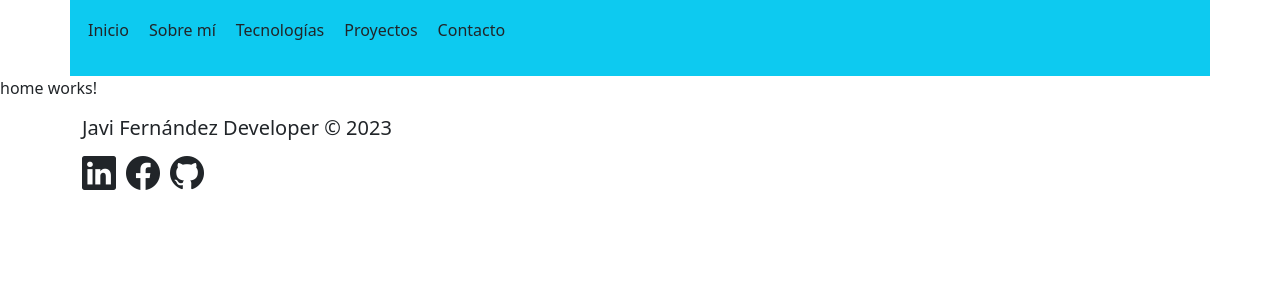
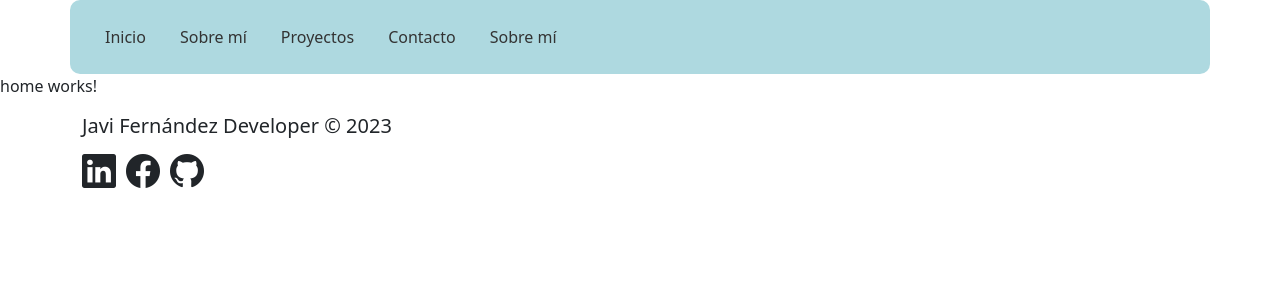
Before and after one commit to javifer89/Portfolio, an Angular app: page / in a window 1280 px wide. Shown: the top 300 px of the page. Built offline with nearby package versions, Linux system fonts and the light colour scheme.

Commit message:
header/navbar generado con estilos y TS

```diff
--- a/src/app/components/header/header.component.css
+++ b/src/app/components/header/header.component.css
@@ -1,4 +1,39 @@
- li {
-    margin: 10px;
-    list-style: none;
+.container {
+    justify-content: center;
+    align-items: center;
+    width: 100%;
+    background-color: var(--azulClaro);
+    border-radius: 10px;
 }
+.row{
+    align-items: center;
+
+}
+.navbar {
+    /* background-color: transparent; */
+    color: #333;
+    padding: 10px;
+    flex-wrap: nowrap;
+    display: flex;
+    width: 100%;
+    justify-content: space-between;
+}
+.navbar ul {
+    margin: 0;
+    padding: 0px 10px;
+}
+.nav-item {
+    display: inline-block;
+    margin: 0 10px;
+}
+.nav-link {
+    text-decoration: none;
+    color: #333;
+    text-align: center;
+    border-radius: 15px;
+    justify-content: space-evenly;
+    padding: 7px;
+}
+.nav-link:hover {
+    background-color: var(--colorSecundario);
+}
--- a/src/app/components/header/header.component.html
+++ b/src/app/components/header/header.component.html
@@ -1,13 +1,11 @@
 <div class="container">
     <div class="row">
-        <div class="nav col-12 col-lg-12 d-flex bg-info ">
+        <nav class="navbar col-12 col-lg-12 d-flex">
             <ul class= "col-12 col-lg-12 d-flex p-2">
-                <li>Inicio</li>
-                <li>Sobre mí</li>
-                <li>Tecnologías</li>
-                <li>Proyectos</li>
-                <li>Contacto</li>
+                <li *ngFor="let item of menuItems" class="nav-item">
+                    <a [routerLink]="item.routes" class="nav-link">{{item.title}}</a>
+                </li>
             </ul>
-        </div>
+        </nav>
     </div>
 </div>
--- a/src/app/components/header/header.component.ts
+++ b/src/app/components/header/header.component.ts
@@ -1,10 +1,35 @@
-import { Component } from '@angular/core';
+import { Component, inject } from '@angular/core';
+import { Router } from '@angular/router';
+import { MenuItem } from 'src/app/interfaces/menuItem.interface';
 
 @Component({
   selector: 'header',
   templateUrl: './header.component.html',
-  styleUrls: ['./header.component.css']
+  styleUrls: ['./header.component.css'],
 })
 export class HeaderComponent {
+  router: Router = inject(Router);
 
+  menuItems: MenuItem[] = [
+    {
+      title: 'Inicio',
+      routes: ['/home'],
+    },
+    {
+      title: 'Sobre mí',
+      routes: ['/about'],
+    },
+    {
+      title: 'Proyectos',
+      routes: ['/projects'],
+    },
+    {
+      title: 'Contacto',
+      routes: ['/contact'],
+    },
+    {
+      title: 'Sobre mí',
+      routes: ['/about'],
+    },
+  ];
 }
```
